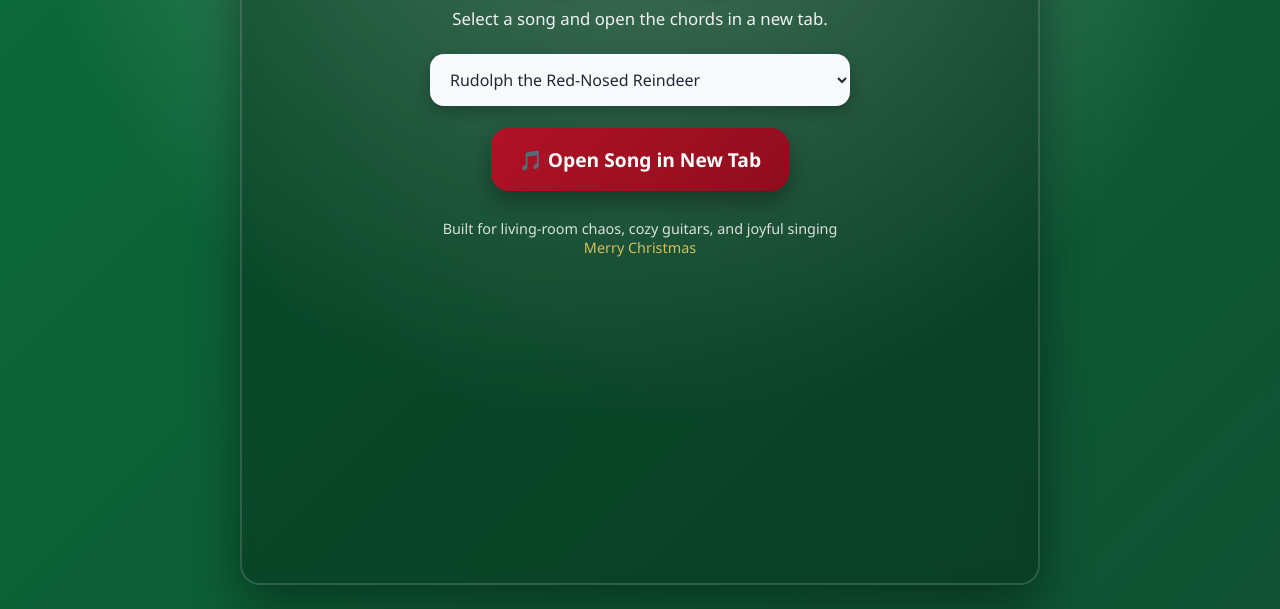
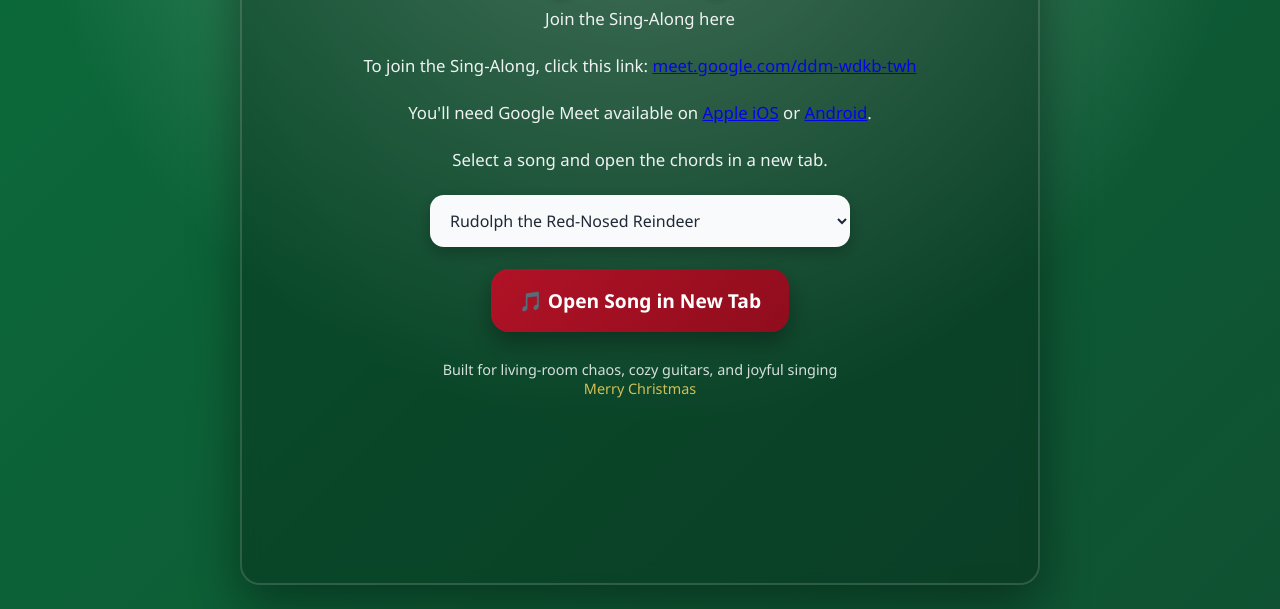
Before and after one commit to drs-az/Christmas-Sing-Along, a plain HTML site: page index.html in a window 1280 px wide. Shown: the part 191-800 px from the top of the page. Drawn offline with Linux system fonts and the light colour scheme.

Commit message:
Update index.html

```diff
--- a/index.html
+++ b/index.html
@@ -104,6 +104,9 @@
 <body>
   <div class="container">
     <h1>🎄 Santos Family Christmas Sing-Along 🎶</h1>
+    <p>Join the Sing-Along <a hreg="https://meet.google.com/ddm-wdkb-twh">here</a></p>
+    <p>To join the Sing-Along, click this link: <a href="https://meet.google.com/ddm-wdkb-twh" target="_blank">meet.google.com/ddm-wdkb-twh</a></p>
+<p>You'll need Google Meet available on <a href="https://apps.apple.com/us/app/google-meet/id1096918571" target="_blank">Apple iOS</a> or <a href="https://play.google.com/store/apps/details?id=com.google.android.apps.tachyon" target="_blank">Android</a>.</p>
     <p>Select a song and open the chords in a new tab.</p>
 
     <select id="songSelect">
```
